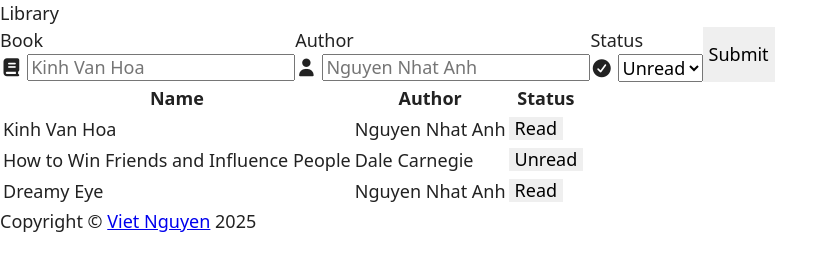
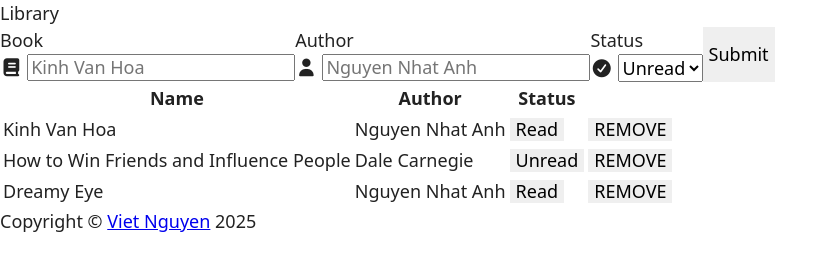
Before and after one commit to VietDucNg/learnWeb_06_library, a website: page index.html in a window 1280 px wide. Shown: the whole page, without its empty margins (0-837 px from the left). Drawn offline with Linux system fonts and the light colour scheme.

Commit message:
feat!: add remove btn for each book

```diff
--- a/index.html
+++ b/index.html
@@ -69,6 +69,7 @@
           <th>Name</th>
           <th>Author</th>
           <th>Status</th>
+          <th></th>
         </thead>
         <tbody></tbody>
       </table>
--- a/js/main.js
+++ b/js/main.js
@@ -30,17 +30,27 @@ submitBtn.addEventListener('click', (e)=>{
     displayBooks();
 })
 
+function delBook(book,tr) {
+    library = library.filter(eachBook => eachBook.id !== book.id);
+    tr.remove();
+}
+
 function createTableData(book,tr,cellType) {
     const td = document.createElement('td');
     if (cellType === 'status') {
         const statusBtn = document.createElement('button');
         const status = (book.status === 'true')? 'Read' : 'Unread';
         statusBtn.textContent = status;
-        tr.appendChild(statusBtn);
+        td.appendChild(statusBtn);
+    } else if (cellType === 'delBtn') {
+        const delBtn = document.createElement('button');
+        delBtn.addEventListener('click', ()=>delBook(book, tr));
+        delBtn.textContent = 'REMOVE';
+        td.appendChild(delBtn);
     } else {
         td.textContent = book[cellType];
-        tr.appendChild(td);
     }
+    tr.appendChild(td);
 }
 
 function displayBooks() {
@@ -50,7 +60,8 @@ function displayBooks() {
         tableBody.appendChild(tr);
         createTableData(book,tr,'name');
         createTableData(book,tr,'author');
-        createTableData(book,tr,'status')
+        createTableData(book,tr,'status');
+        createTableData(book,tr,'delBtn');
     }
 }
 
```
